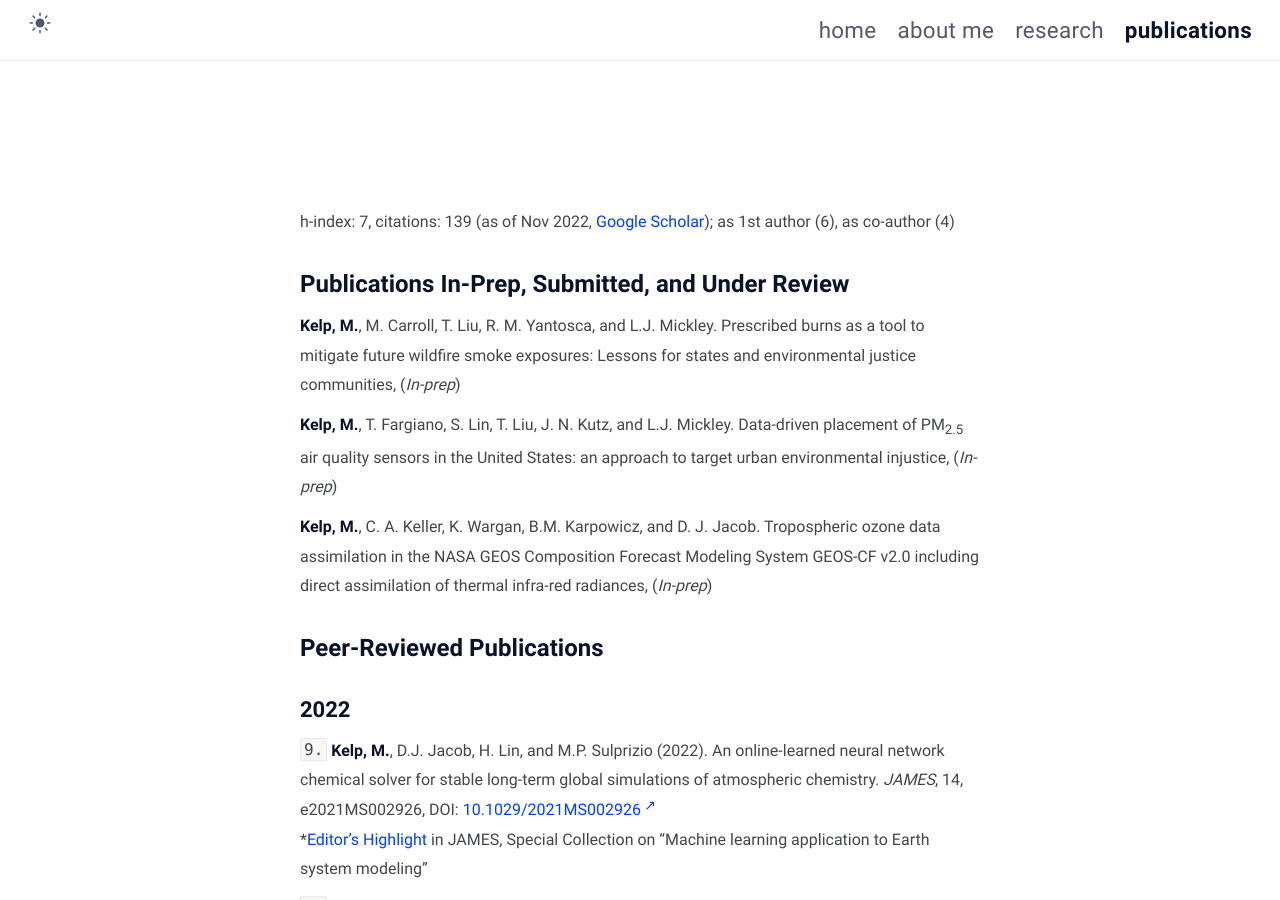
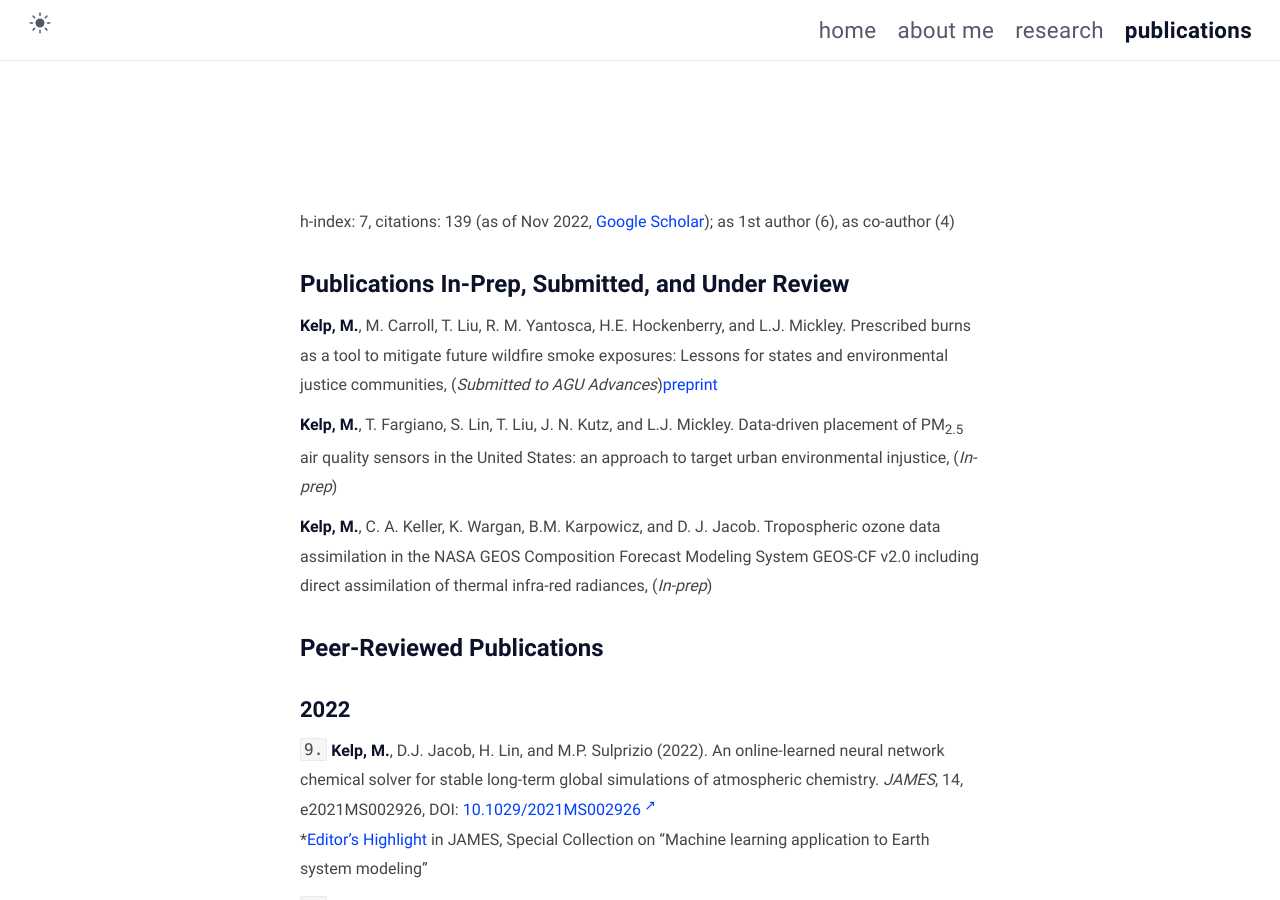
Before and after one commit to mkelp/mkelp.github.io, a Jekyll site: the page built from publications.md, in a window 1280 px wide and 900 px high. Built offline with Jekyll 4.4.1, drawn with Linux system fonts in a browser that asks for light colours.

Commit message:
Dec commit1

```diff
--- a/publications.md
+++ b/publications.md
@@ -11,7 +11,7 @@
 <!-- ## Submitted and Under Review -->
 # Publications In-Prep, Submitted, and Under Review
 
-**Kelp, M.**, M. Carroll, T. Liu, R. M. Yantosca, and L.J. Mickley. Prescribed burns as a tool to mitigate future wildfire smoke exposures: Lessons for states and environmental justice communities, (*In-prep*)
+**Kelp, M.**, M. Carroll, T. Liu, R. M. Yantosca, H.E. Hockenberry, and L.J. Mickley. Prescribed burns as a tool to mitigate future wildfire smoke exposures: Lessons for states and environmental justice communities, (*Submitted to AGU Advances*)[preprint](https://eartharxiv.org/repository/view/4767/)
 
 **Kelp, M.**, T. Fargiano, S. Lin, T. Liu, J. N. Kutz, and L.J. Mickley. Data-driven placement of PM<sub>2.5</sub>
 air quality sensors in the United States: an approach to target urban environmental injustice, (*In-prep*)
```
Also changed, not shown: research.md (+22 -5 lines), assets/img/prescribedfires_fig.jpeg (added).
